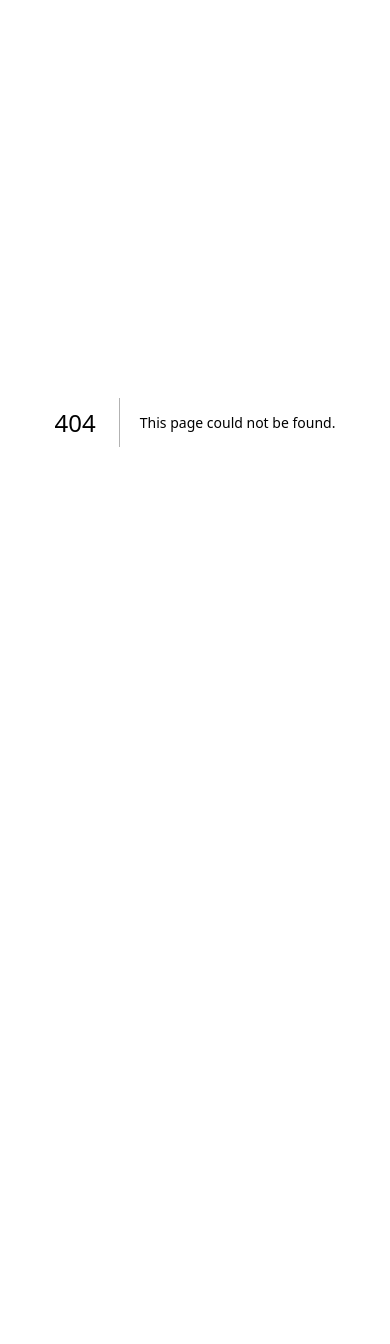
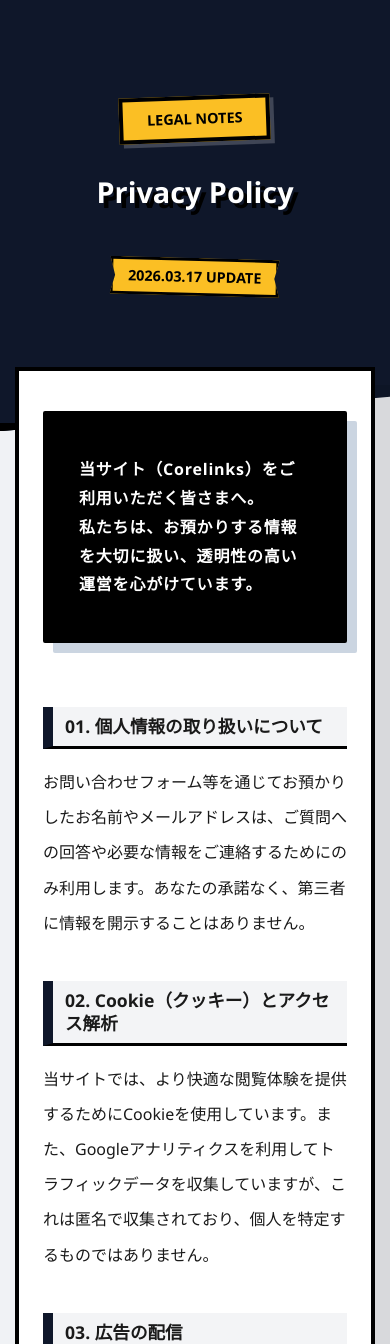
Before and after one commit to oppohone011-ux/core_links_hp, a Next.js app: page /privacy in a window 390 px wide. Before the commit this address had no page. Shown: the top 1344 px of the page. Before the commit the page ends 844 px from the top, so only its background shows below. Built offline with nearby package versions, Linux system fonts and the light colour scheme.

Commit message:
feat: microCMS風の動くプライバシーポリシーページを追加

```diff
--- a/src/app/blog/[slug]/Blog.module.css
+++ b/src/app/blog/[slug]/Blog.module.css
@@ -465,25 +465,61 @@
 
 /* --- スマホで表を横スクロールできるようにする --- */
 @media (max-width: 768px) {
-  /* 1. 表の文字をさらに小さく（0.6remはかなり小さいですが、はみ出しを防ぎます） */
+  /* 1. 表本体にスクロール機能を直接持たせる */
   .contentBody table {
-    font-size: 0.65rem !important;
-    min-width: 500px !important; /* ★ここが重要：表の形を維持して横に長くする */
-    table-layout: auto !important;
-  }
+    display: block !important;    /* tableをblock化してスクロールを有効に */
+    overflow-x: auto !important;
+    -webkit-overflow-scrolling: touch;
+    white-space: nowrap !important; /* 文字が勝手に折り返さないように */
 
-  /* 2. 表を囲むエリアにスクロールバーを出す */
-  .contentBody {
-    display: block !important;
-    width: 100% !important;
-    overflow-x: auto !important; /* ★横スクロールを許可 */
-    -webkit-overflow-scrolling: touch; /* 指の動きを滑らかに */
+    font-size: 0.75rem !important; /* 0.65よりは少し大きくして視認性を確保 */
+    min-width: 100% !important;
+    border-collapse: collapse;
     margin-bottom: 2rem;
   }
 
-  /* 3. セルの中の余白を極限まで詰める */
-  .contentBody th, .contentBody td {
-    padding: 6px 3px !important;
-    white-space: nowrap !important; /* ★文字を勝手に改行させない */
+  /* 2. セルの余白を少しだけ確保して読みやすく */
+  .contentBody th,
+  .contentBody td {
+    padding: 10px 12px !important;
+    border: 1px solid #000;
+  }
+
+  /* 3. 【重要】.contentBody側のoverflowは削除（または以下のようにリセット） */
+  .contentBody {
+    overflow-x: visible !important; /* 全体が横揺れするのを防ぐ */
   }
 }
+
+/* --- アニメーション背景の定義 --- */
+@keyframes movingBg {
+  0% {
+    background-position: 0% 50%;
+  }
+  50% {
+    background-position: 100% 50%;
+  }
+  100% {
+    background-position: 0% 50%;
+  }
+}
+
+/* アニメーションを適用するクラス */
+.animatedBg {
+  /* 4色をグラデーションで配置 */
+  background: linear-gradient(-45deg, #ee7752, #e73c7e, #23a6d5, #23d5ab) !important;
+  /* 背景サイズを大きくして、アニメーションで移動させる */
+  background-size: 400% 400% !important;
+  /* アニメーション：15秒で無限に繰り返す */
+  animation: movingBg 15s ease infinite !important;
+
+  /* 太字、余白、枠線、影は維持 */
+  padding: 2.5rem 2rem;
+  border: 3px solid #000;
+  box-shadow: 8px 8px 0 #cbd5e1;
+  margin-bottom: 4rem;
+  line-height: 1.8;
+  font-weight: bold;
+  color: #fff; /* 文字色を白にして、動きのある背景とコントラストを出す */
+  letter-spacing: 0.02em;
+}
--- /dev/null
+++ b/src/app/privacy/page.tsx
@@ -0,0 +1,75 @@
+import styles from "../blog/[slug]/Blog.module.css";
+import Link from "next/link";
+
+export default function PrivacyPolicy() {
+  return (
+    <div className={styles.articleWrapper}>
+      {/* 挨拶ボックスだけに「面白い」動きを加える設定 */}
+      <style dangerouslySetInnerHTML={{ __html: `
+        .interactive-box {
+          transition: transform 0.2s cubic-bezier(0.175, 0.885, 0.32, 1.275);
+        }
+        .interactive-box:hover {
+          transform: translateY(-5px);
+        }
+      `}} />
+
+      {/* ヘッダー部分は、他のブログと100%同じスタイルを適用 */}
+      <header className={styles.articleHeader}>
+        <div className={styles.headerInner}>
+          <span className={styles.categoryTag}>LEGAL NOTES</span>
+          {/* 他のブログ記事と統一されたデザイン。文字色やサイズもCSSに準拠 */}
+          <h1 className={styles.articleTitle}>Privacy Policy</h1>
+          <div className={styles.articleDate}>2026.03.17 UPDATE</div>
+        </div>
+      </header>
+
+      <main className={styles.articleMain}>
+        <div className={styles.contentBody}>
+
+          {/* 挨拶ボックス：ここだけ Corelinks らしい「黒×白」の強いデザイン */}
+          <div className="interactive-box" style={{
+            padding: '2.5rem 2rem',
+            background: '#000',
+            color: '#fff',
+            border: '4px solid #000',
+            boxShadow: '10px 10px 0 #cbd5e1',
+            marginBottom: '4rem',
+            lineHeight: '1.8',
+            fontWeight: '900',
+            letterSpacing: '0.05em',
+            borderRadius: '2px',
+            cursor: 'default'
+          }}>
+            当サイト（Corelinks）をご利用いただく皆さまへ。<br />
+            私たちは、お預かりする情報を大切に扱い、透明性の高い運営を心がけています。
+          </div>
+
+          <h2>01. 個人情報の取り扱いについて</h2>
+          <p>
+            お問い合わせフォーム等を通じてお預かりしたお名前やメールアドレスは、ご質問への回答や必要な情報をご連絡するためにのみ利用します。あなたの承諾なく、第三者に情報を開示することはありません。
+          </p>
+
+          <h2>02. Cookie（クッキー）とアクセス解析</h2>
+          <p>
+            当サイトでは、より快適な閲覧体験を提供するためにCookieを使用しています。また、Googleアナリティクスを利用してトラフィックデータを収集していますが、これは匿名で収集されており、個人を特定するものではありません。
+          </p>
+
+          <h2>03. 広告の配信</h2>
+          <p>
+            一部のコンテンツにおいて広告を掲載する場合があります。これにより得られた収益は、サイトの維持・改善のために役立てられます。
+          </p>
+
+          <h2>04. 免責事項</h2>
+          <p>
+            当サイトに掲載されている情報は、可能な限り正確を期していますが、その内容の完全性を保証するものではありません。万が一、当サイトの情報を利用したことでトラブルが生じた場合、一切の責任を負いかねますのでご了承ください。
+          </p>
+        </div>
+
+        <div className={styles.backBtnWrapper}>
+          <Link href="/" className={styles.backBtn}>← TOPへ戻る</Link>
+        </div>
+      </main>
+    </div>
+  );
+}
```
